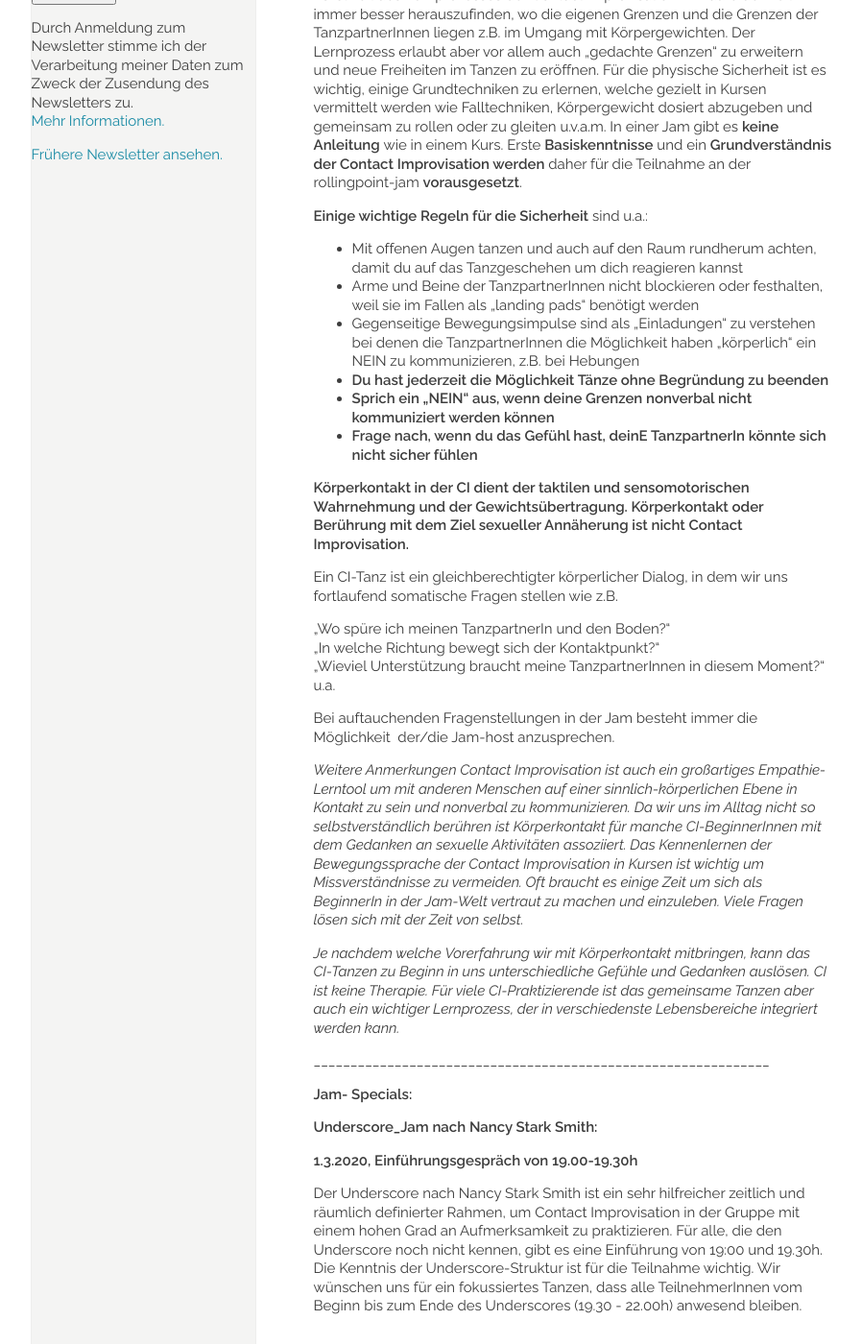
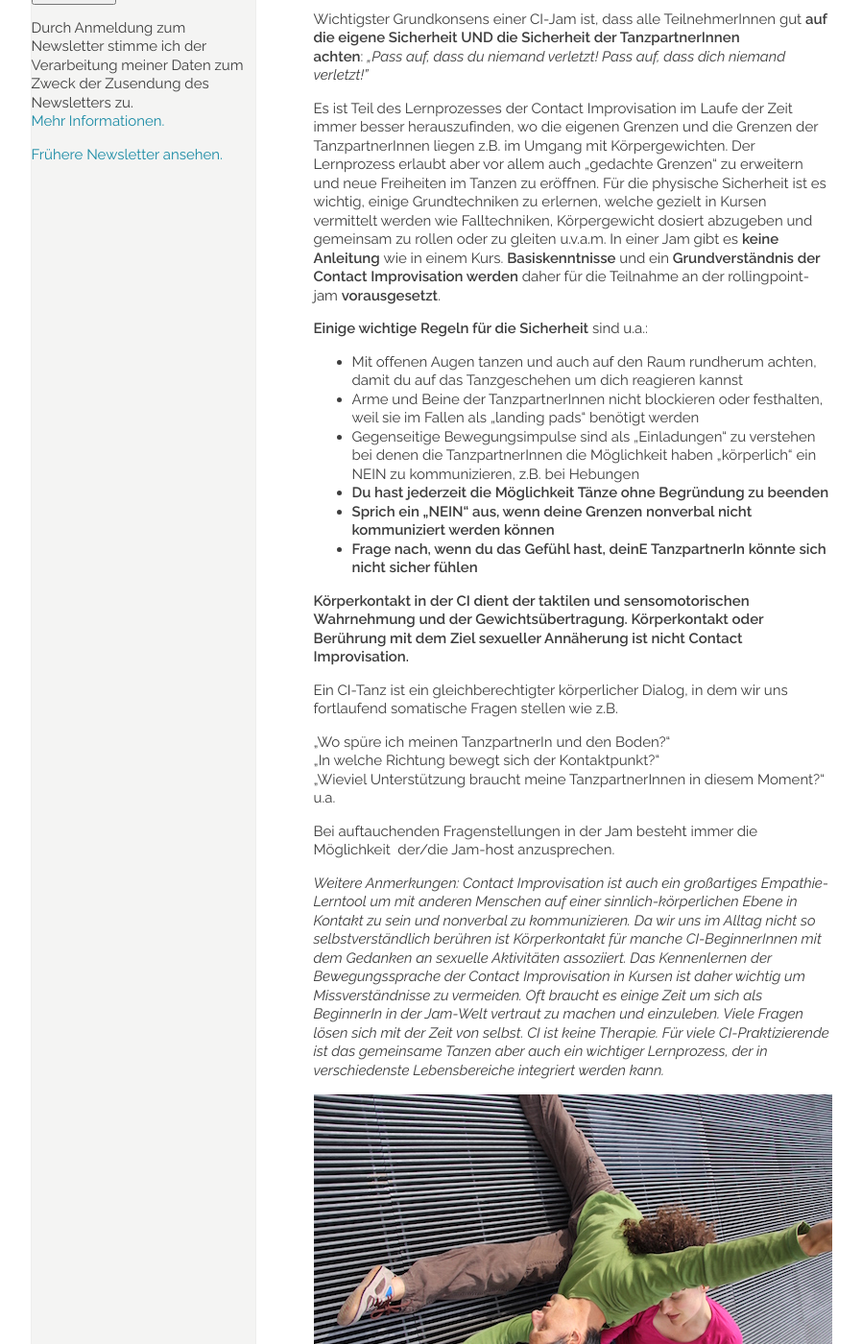
Before and after one commit to manulari/rollingpointat, a Jekyll site: the page built from _pages_de/jams.md, in a window 1280 px wide and 1400 px high, scrolled down 1125 px. Shown: the whole window at 96% size, without its empty margins (152-1050 px from the left). Built offline with Jekyll 4.4.1, drawn with Linux system fonts in a browser that asks for light colours; comment, search, counter and statistics services are not loaded; some of the changed text lies outside the part shown.

Commit message:
Update page (de) “jams”

```diff
--- a/_pages_de/jams.md
+++ b/_pages_de/jams.md
@@ -5,16 +5,18 @@ other_lang: ""
 ---
 **What happens in a Contact Jam?** <https://www.youtube.com/watch?v=u9AhpFxfEfs>
 
-Die rollingpoint-Jams sind ein Ort für fokussiertes Contact Improvisations-Tanzen an dem **CI als zeitgenössische Tanz- und Kunstform** praktiziert wird. Wir achten darauf einen gemeinsamen Raum zu halten, in dem sich alle sicher fühlen und erwarten von den TeilnehmerInnen, dass sie bereits über CI-Kurserfahrungen (im Sinne von Grundkenntnissen) verfügen (Hinweise zur Sicherheit in den rollingpoint-Jams siehe unten).
+**Die rollingpoint-Jams sind ein Orte für fokussiertes Contact Improvisations-Tanzen an denen CI als zeitgenössische Tanz- und Kunstform praktiziert wird. Wir achten darauf einen gemeinsamen Raum zu halten, in dem sich alle sicher fühlen und erwarten von den TeilnehmerInnen, dass sie bereits über CI-Kurserfahrungen im Sinne von Grundkenntnissen verfügen** (Hinweise zur Sicherheit in den rollingpoint-Jams siehe unten).
 
-Die reguläre rollingpoint Contact Improvisations Jam findet jeden Sonntag Abend von 19.00-22.00 im Prana Yoga-Studio statt (Detailinfos siehe unten). Weiters gibt es an Schultagen jeweils am Mittwoch Abend eine offene Jam in Verbindung mit einem vorangehenen CI-Fortgeschrittenen-Training im Turnsaal der VS Einsiedlergasse.\
-[Info zum **CI-DOJO (Training+Jam)**](/dojo)
+Die reguläre rollingpoint Contact Improvisations Jam findet jeden Sonntag Abend von 19.00-22.00 im Prana Yoga-Studio statt (Detailinfos siehe unten). Weiters gibt es an Schultagen jeweils am Mittwoch Abend eine offene Jam in Verbindung mit einem vorangehenen CI-Fortgeschrittenen-Training im Turnsaal der VS Einsiedlergasse.[](/dojo)
 
 ## rollingpoint-Jam am Mittwoch
 
-**An Schultagen jeden Mittwoch  19.10 - 20.400**\
+**An Schultagen jeden Mittwoch  19.10 - 20.40**\
 Turnsaal VS Einsiedlergasse 7, 1050 Wien\
-Diese Jam findet im Anschluss an die Fortgeschrittenen Trainingsgruppe statt. Die Jam kann auch unabhängig vom Training besucht werden. https://rollingpoint.at/kurse#mi\
+Diese Jam findet im Anschluss an die Fortgeschrittenen-Trainingsgruppe statt. Die Jam kann von erfahrenen TänzerInnen auch unabhängig vom Training besucht werden.\
+BeginnerInnen sind an folgenden Terminen zu einem open level Training inkl. Jam eingeladen:\
+22.3., 26.4., 24.5. und 21.6.2023\
+<https://rollingpoint.at/kurse#mi>\
 Unkostenbeitrag für Jam: 7-10€
 
 ## rollingpoint-Jam am Sonntag
@@ -30,12 +32,12 @@ Teilweise  angeleitete warm ups, ausgewählte Musik und Sound-Scapes in der 2.H
 
 **Bankvbdg.:** IBAN: AT54 3200 0000 1701 2717, BIC: RLNWATWW, Verein rollingpoint
 
-\
-**Hinweise zur Sicherheit in den rollingpoint-Jams:**
+### \
+**Hinweise zur Sicherheit auf den Jams:**
 
 Wichtigster Grundkonsens einer CI-Jam ist, dass alle TeilnehmerInnen gut **auf die eigene Sicherheit UND die Sicherheit der TanzpartnerInnen achten**: *„Pass auf, dass du niemand verletzt! Pass auf, dass dich niemand verletzt!"*
 
-Es ist Teil des Lernprozesses der Contact Improvisation im Laufe der Zeit immer besser herauszufinden, wo die eigenen Grenzen und die Grenzen der TanzpartnerInnen liegen z.B. im Umgang mit Körpergewichten. Der Lernprozess erlaubt aber vor allem auch „gedachte Grenzen“ zu erweitern und neue Freiheiten im Tanzen zu eröffnen. Für die physische Sicherheit ist es wichtig, einige Grundtechniken zu erlernen, welche gezielt in Kursen vermittelt werden wie Falltechniken, Körpergewicht dosiert abzugeben und gemeinsam zu rollen oder zu gleiten u.v.a.m. In einer Jam gibt es **keine Anleitung** wie in einem Kurs. Erste **Basiskenntnisse** und ein **Grundverständnis der Contact Improvisation werden** daher für die Teilnahme an der rollingpoint-jam **vorausgesetzt**.
+Es ist Teil des Lernprozesses der Contact Improvisation im Laufe der Zeit immer besser herauszufinden, wo die eigenen Grenzen und die Grenzen der TanzpartnerInnen liegen z.B. im Umgang mit Körpergewichten. Der Lernprozess erlaubt aber vor allem auch „gedachte Grenzen“ zu erweitern und neue Freiheiten im Tanzen zu eröffnen. Für die physische Sicherheit ist es wichtig, einige Grundtechniken zu erlernen, welche gezielt in Kursen vermittelt werden wie Falltechniken, Körpergewicht dosiert abzugeben und gemeinsam zu rollen oder zu gleiten u.v.a.m. In einer Jam gibt es **keine Anleitung** wie in einem Kurs. **Basiskenntnisse** und ein **Grundverständnis der Contact Improvisation werden** daher für die Teilnahme an der rollingpoint-jam **vorausgesetzt**.
 
 **Einige wichtige Regeln für die Sicherheit** sind u.a.:
 
@@ -56,22 +58,9 @@ Ein CI-Tanz ist ein gleichberechtigter körperlicher Dialog, in dem wir uns fort
 
 Bei auftauchenden Fragenstellungen in der Jam besteht immer die Möglichkeit  der/die Jam-host anzusprechen.
 
-*Weitere Anmerkungen Contact Improvisation ist auch ein großartiges Empathie-Lerntool um mit anderen Menschen auf einer sinnlich-körperlichen Ebene in Kontakt zu sein und nonverbal zu kommunizieren. Da wir uns im Alltag nicht so selbstverständlich berühren ist Körperkontakt für manche CI-BeginnerInnen mit dem Gedanken an sexuelle Aktivitäten assoziiert. Das Kennenlernen der Bewegungssprache der Contact Improvisation in Kursen ist wichtig um Missverständnisse zu vermeiden. Oft braucht es einige Zeit um sich als BeginnerIn in der Jam-Welt vertraut zu machen und einzuleben. Viele Fragen lösen sich mit der Zeit von selbst.*
+*Weitere Anmerkungen: Contact Improvisation ist auch ein großartiges Empathie-Lerntool um mit anderen Menschen auf einer sinnlich-körperlichen Ebene in Kontakt zu sein und nonverbal zu kommunizieren. Da wir uns im Alltag nicht so selbstverständlich berühren ist Körperkontakt für manche CI-BeginnerInnen mit dem Gedanken an sexuelle Aktivitäten assoziiert. Das Kennenlernen der Bewegungssprache der Contact Improvisation in Kursen ist daher wichtig um Missverständnisse zu vermeiden. Oft braucht es einige Zeit um sich als BeginnerIn in der Jam-Welt vertraut zu machen und einzuleben. Viele Fragen lösen sich mit der Zeit von selbst. CI ist keine Therapie. Für viele CI-Praktizierende ist das gemeinsame Tanzen aber auch ein wichtiger Lernprozess, der in verschiedenste Lebensbereiche integriert werden kann.*
 
-*Je nachdem welche Vorerfahrung wir mit Körperkontakt mitbringen, kann das CI-Tanzen zu Beginn in uns unterschiedliche Gefühle und Gedanken auslösen. CI ist keine Therapie. Für viele CI-Praktizierende ist das gemeinsame Tanzen aber auch ein wichtiger Lernprozess, der in verschiedenste Lebensbereiche integriert werden kann.*
 
-\_\_\_\_\_\_\_\_\_\_\_\_\_\_\_\_\_\_\_\_\_\_\_\_\_\_\_\_\_\_\_\_\_\_\_\_\_\_\_\_\_\_\_\_\_\_\_\_\_\_\_\_\_\_\_\_\_\_\_\_\_\_
-
-**Jam- Specials:**
-
-**Underscore_Jam nach Nancy Stark Smith:**
-
-**1.3.2020, Einführungsgespräch von 19.00-19.30h**
-
-Der Underscore nach Nancy Stark Smith ist ein sehr hilfreicher zeitlich und räumlich definierter Rahmen, um Contact Improvisation in der Gruppe mit einem hohen Grad an Aufmerksamkeit zu praktizieren. Für alle, die den Underscore noch nicht kennen, gibt es eine Einführung von 19:00 und 19.30h. Die Kenntnis der Underscore-Struktur ist für die Teilnahme wichtig. Wir wünschen uns für ein fokussiertes Tanzen, dass alle TeilnehmerInnen vom Beginn bis zum Ende des Underscores (19.30 - 22.00h) anwesend bleiben.
-
-&nbsp;
-&nbsp;
 
 ![](/assets/uploads/img_0198.jpg)
 
```
